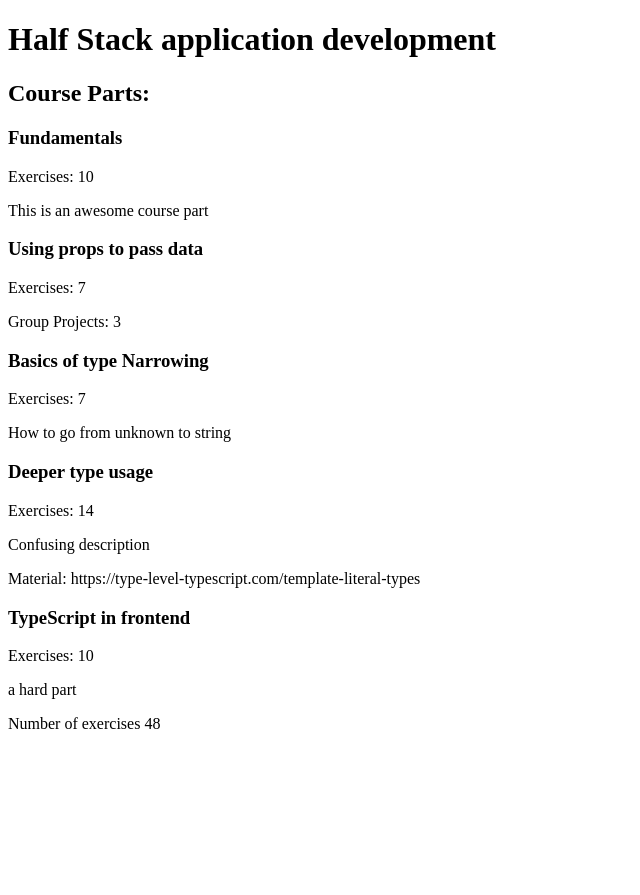
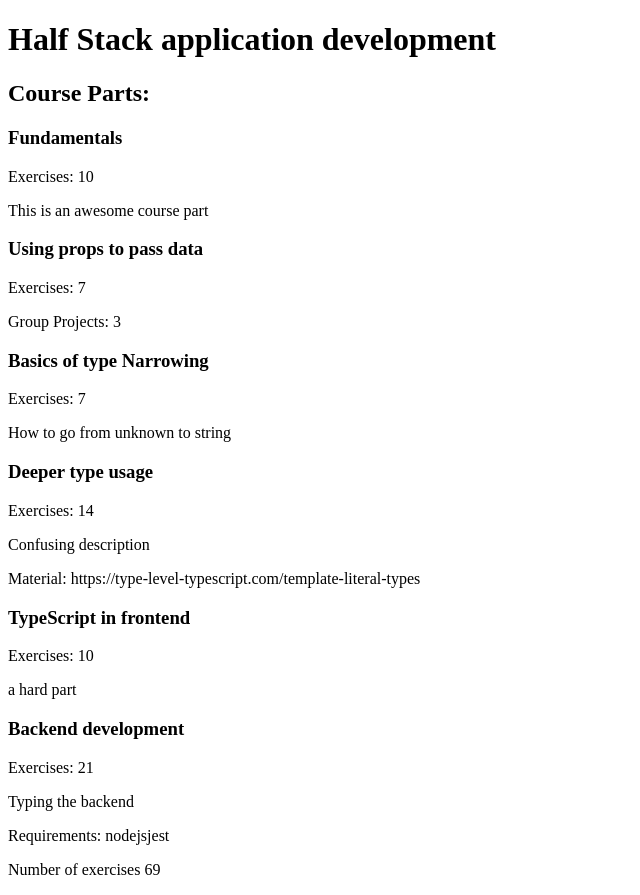
Before and after one commit to Lenoxo/Half-stack-Courses-React-TS, a React (Vite) app: page / in a window 1280 px wide. Shown: the whole page, without its empty margins (0-640 px from the left). Before the commit the page ends 800 px from the top, so only its background shows below. Built offline with nearby package versions, Linux system fonts and the light colour scheme.

Commit message:
Finish exercise 9.15
Add CoursePartSpecial interface and its validation in Part component

```diff
--- a/src/App.tsx
+++ b/src/App.tsx
@@ -38,6 +38,13 @@ const App = () => {
       description: "a hard part",
       kind: "basic",
     },
+    {
+      name: "Backend development",
+      exerciseCount: 21,
+      description: "Typing the backend",
+      requirements: ["nodejs", "jest"],
+      kind: "special",
+    },
   ];
 
   const totalExercises = courseParts.reduce(
--- a/src/components/Part.tsx
+++ b/src/components/Part.tsx
@@ -38,6 +38,15 @@ export function Part({ coursePart }: { coursePart: CoursePart }) {
           <p>Material: {coursePart.backgroundMaterial}</p>
         </article>
       );
+    case "special":
+      return (
+        <article>
+          <h3>{coursePart.name}</h3>
+          <p>Exercises: {coursePart.exerciseCount}</p>
+          <p>{coursePart.description}</p>
+          <p>Requirements: {coursePart.requirements}</p>
+        </article>
+      );
 
     default:
       return assertNever(coursePart);
```
Also changed, not shown: src/types.ts (+7 -1 lines).
